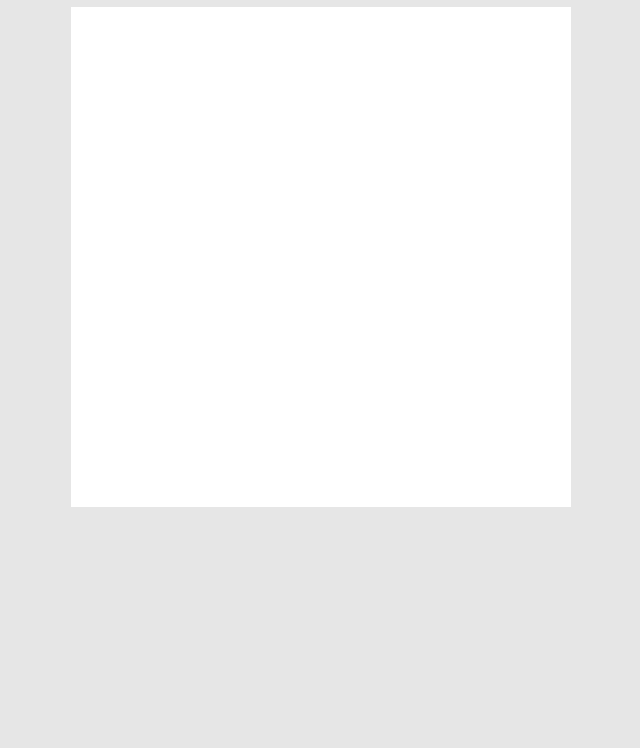
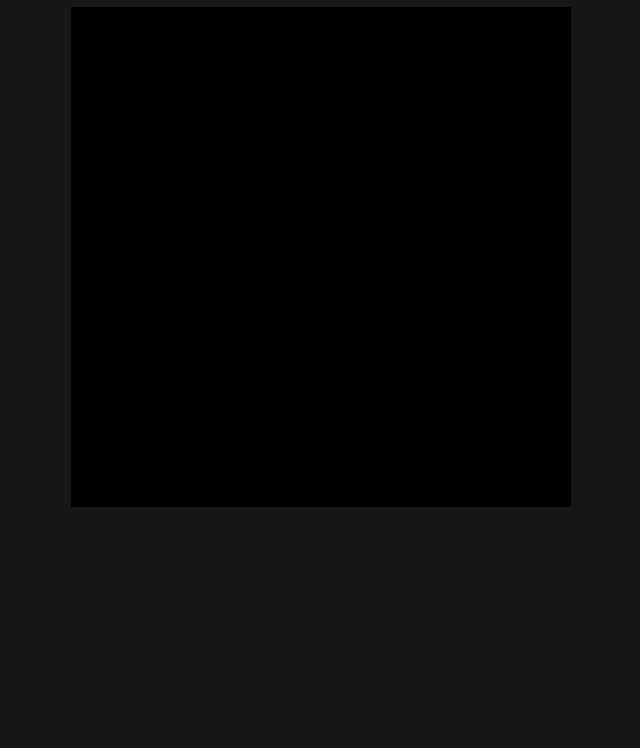
Before and after one commit to MaxHopf/etch-a-sketch, a plain HTML site: page index.html in a window 1280 px wide. Shown: the part 73-821 px from the top of the page, without its empty margins (319-959 px from the left). Drawn offline with Linux system fonts and the light colour scheme.

Commit message:
Change color style

```diff
--- a/script.js
+++ b/script.js
@@ -7,7 +7,6 @@ const sketchGrid = document.querySelector('#sketch-grid');
 function createSquares(squareRoot) {
     for (let i = 0; i < squareRoot ** 2; i++) {
         const squareElement = document.createElement('div');
-        squareElement.setAttribute('style', 'background-color: red');
         hoverEvent(squareElement);
         sketchGrid.appendChild(squareElement);
     }
@@ -22,3 +21,6 @@ function hoverEvent(squareElement) {
         squareElement.setAttribute('style', 'background-color: white');
     });
 }
+
+createSquares(squareRoot);
+layoutSquaresToGrid(sketchGrid, squareRoot)
--- a/style.css
+++ b/style.css
@@ -3,17 +3,20 @@ main, body, html{
     margin: 0;
     padding: 0;
     box-sizing: border-box;
-    background-color: var(--color-light-grey);
+    background-color: var(--color-dark-grey);
+    color: var(--color-white);
 }
 :root{
     --color-white: white;
     --color-light-grey: #e6e6e6;
+    --color-black: black;
+    --color-dark-grey: #161616;
 }
 
 #sketch-grid{
     height: 500px;
     width: 500px;
-    background-color: var(--color-white);
+    background-color: var(--color-black);
 }
 
 .center{
```
